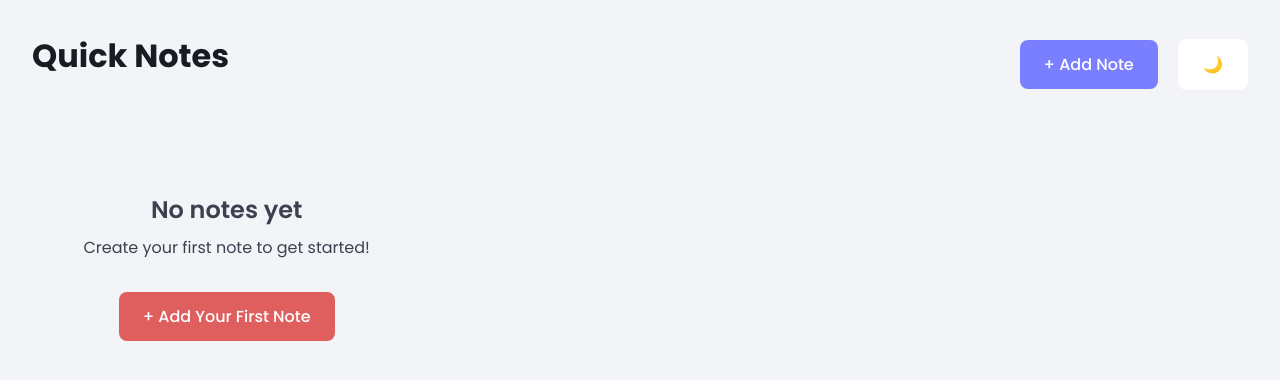
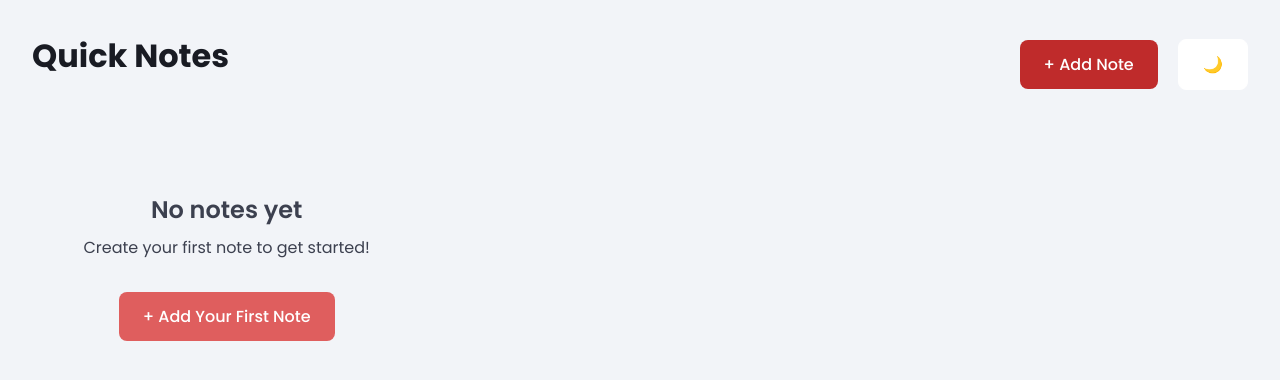
Before and after one commit to gianmv19/notes_js, a plain HTML site: page index.html in a window 1280 px wide. In both pictures the pointer is over the button "+ Add Note". Drawn offline with Linux system fonts and the light colour scheme.

```diff
--- a/style.css
+++ b/style.css
@@ -60,7 +60,7 @@
 }
 
 .add-note-btn:hover {
-  background: #7a7fff;
+  background: #bf2b2b;
 }
 
 .theme-toggle-btn {
```
